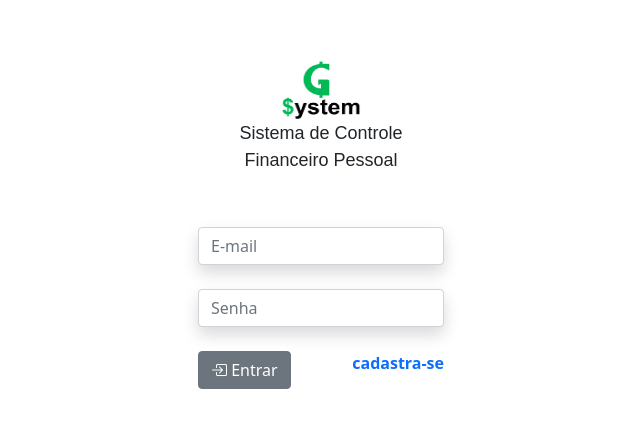
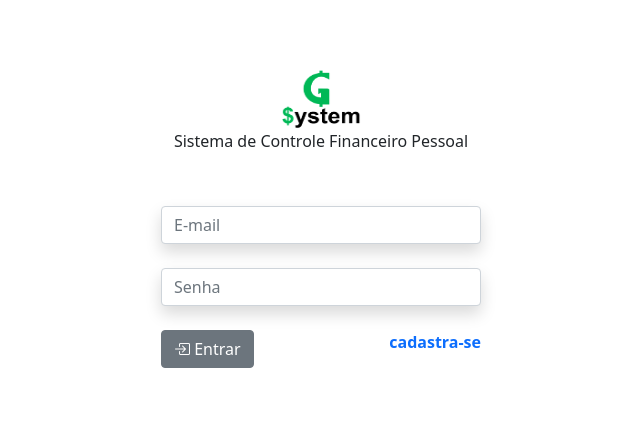
Before and after one commit to davi-system/GSYSTEM, a CakePHP app: the page made by app/View/Login/index.ctp in a window 1280 px wide. Shown: the top 428 px of the page, without its empty margins (319-959 px from the left). Run offline with PHP 8.4 and a stand-in for CakePHP, Linux system fonts and the light colour scheme; the template is opened without the code that fills it, so the values that code supplies are empty; form fields are guessed from the names that the template uses; some libraries are stand-ins or nearby versions.

Commit message:
removendo atributos dos seletores

```diff
--- a/app/webroot/css/style_login.css
+++ b/app/webroot/css/style_login.css
@@ -4,24 +4,12 @@
 }
 
 #principal {
-    width: 20%;
-    margin-top: 50px;
-    padding: 5px;
-    border-radius: 8px;
+    width: 25%;
+    margin-top: 5%;
 }
 
-#titulo-gsystem {
-    font-size: 18px;
-    font-family: Arial, Helvetica, sans-serif;
-}
 
-/* #titulo-login {
-    font-size: 30px;
-    text-align: left;
-    font-family: Arial, Helvetica, sans-serif;
-} */
-
-#logo-gsystem{
+#logo-gsystem {
     text-align: center;
     padding: 5px;
 }
```
